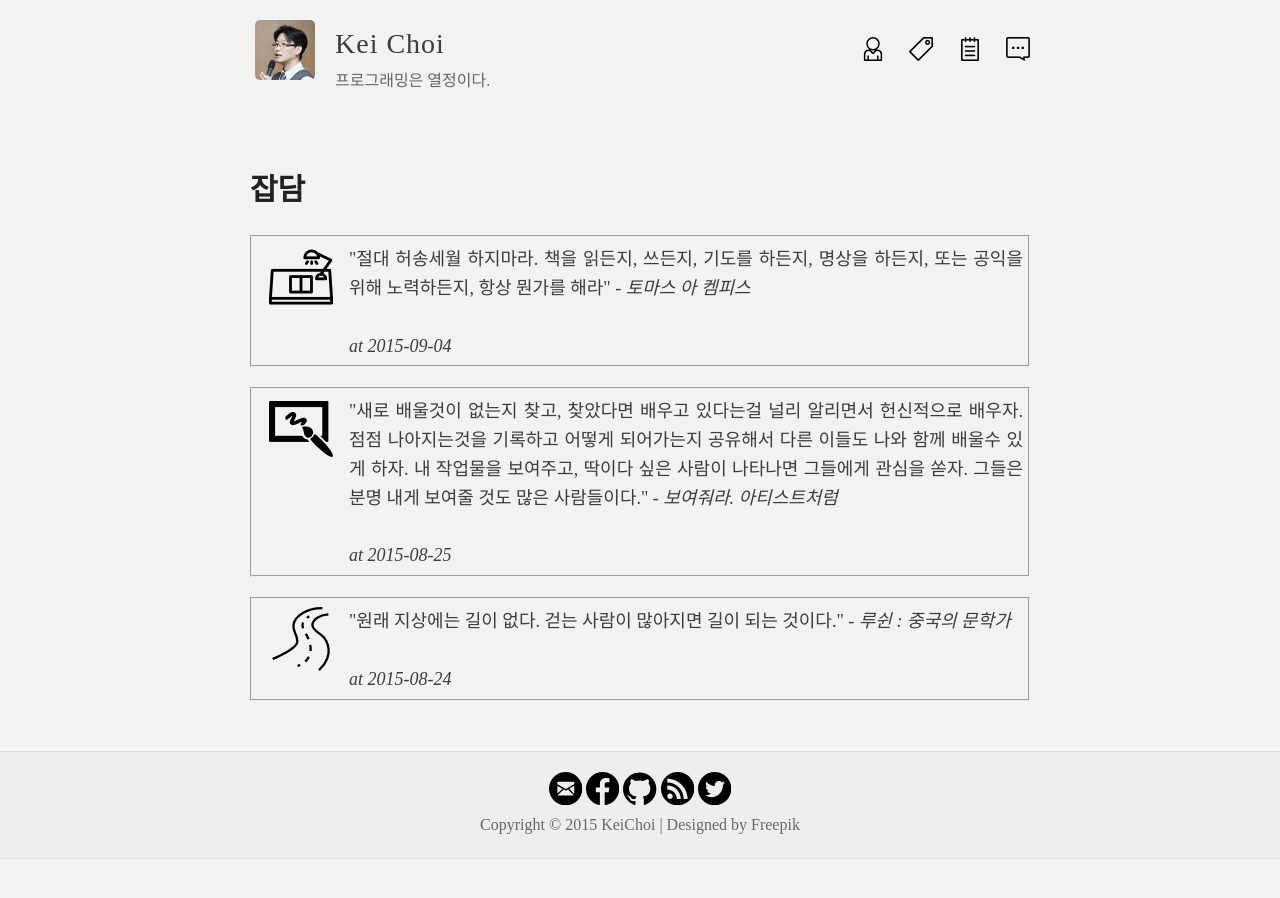
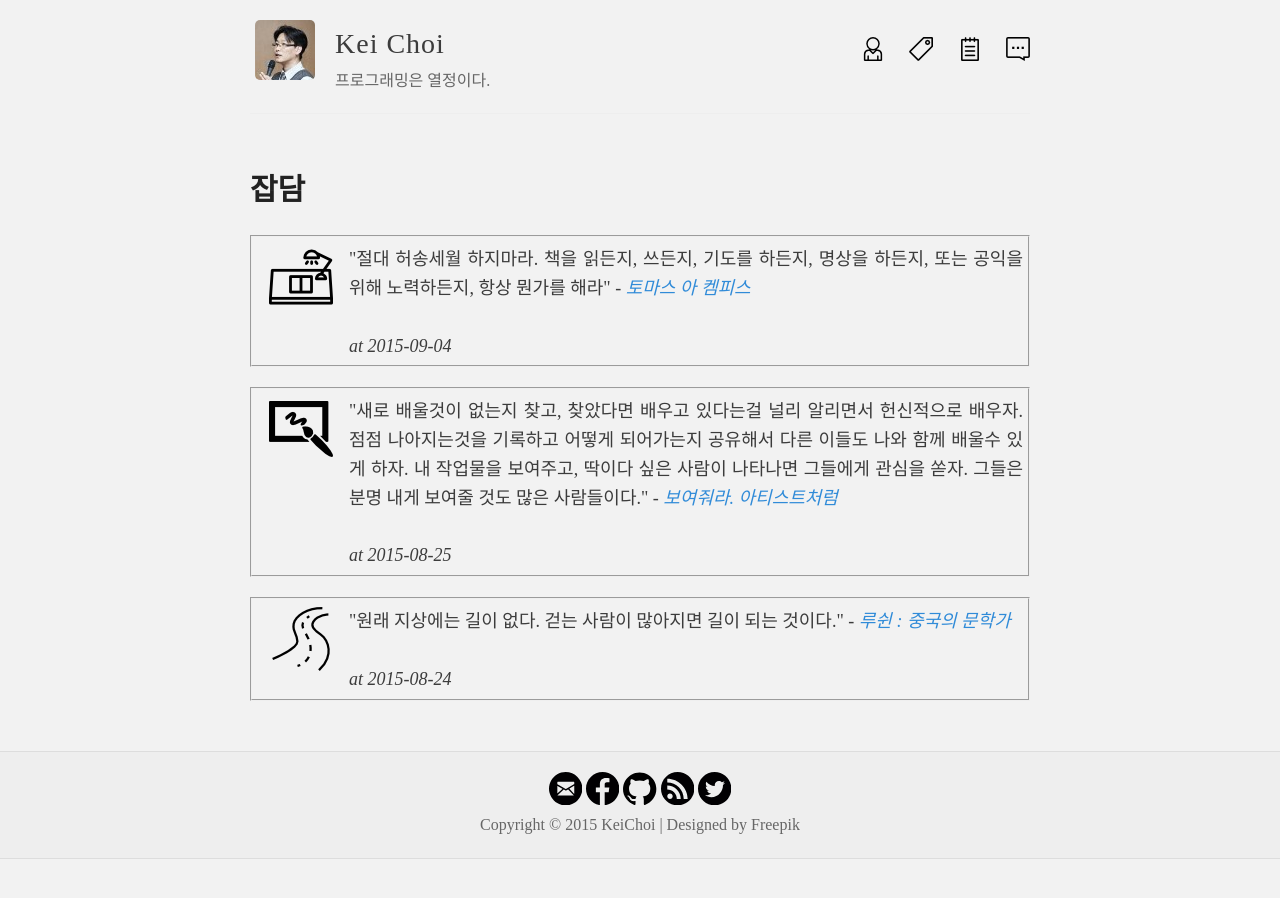
Before and after one commit to hanul93/hanul93.github.com, a Jekyll site: the page built from micro.md, in a window 1280 px wide. Built offline with Jekyll 4.4.1, drawn with Linux system fonts in a browser that asks for light colours; nearby versions of some CDN libraries; Markdown is read by kramdown in place of the engine named in the settings.

Commit message:
modify micro

```diff
--- a/micro.md
+++ b/micro.md
@@ -4,8 +4,8 @@ title: 잡담
 permalink: /micro/
 ---
 
-<fieldset style="margin:20px 0px 20px 0px;padding:5px;"><legend><span><strong></strong></span></legend><!--Creative Commons License--><div style="float: left; width: 88px; margin-top: 3px;"><img alt="Creative Commons License" style="border-width: 0" src="/images/table7.png"/></div><div style="margin-left: 92px; margin-top: 3px; text-align: justify;">"절대 허송세월 하지마라. 책을 읽든지, 쓰든지, 기도를 하든지, 명상을 하든지, 또는 공익을 위해 노력하든지, 항상 뭔가를 해라" <i>- 토마스 아 켐피스<br><br>at 2015-09-04</i></div></fieldset>
+<fieldset style="margin:20px 0px 20px 0px;padding:5px;"><legend><span><strong></strong></span></legend><!--Creative Commons License--><div style="float: left; width: 88px; margin-top: 3px;"><img alt="Creative Commons License" style="border-width: 0" src="/images/table7.png"/></div><div style="margin-left: 92px; margin-top: 3px; text-align: justify;">"절대 허송세월 하지마라. 책을 읽든지, 쓰든지, 기도를 하든지, 명상을 하든지, 또는 공익을 위해 노력하든지, 항상 뭔가를 해라" <i>- <a>토마스 아 켐피스</a><br><br>at 2015-09-04</i></div></fieldset>
 
-<fieldset style="margin:20px 0px 20px 0px;padding:5px;"><legend><span><strong></strong></span></legend><!--Creative Commons License--><div style="float: left; width: 88px; margin-top: 3px;"><img alt="Creative Commons License" style="border-width: 0" src="/images/paint86.png"/></div><div style="margin-left: 92px; margin-top: 3px; text-align: justify;">"새로 배울것이 없는지 찾고, 찾았다면 배우고 있다는걸 널리 알리면서 헌신적으로 배우자. 점점 나아지는것을 기록하고 어떻게 되어가는지 공유해서 다른 이들도 나와 함께 배울수 있게 하자. 내 작업물을 보여주고, 딱이다 싶은 사람이 나타나면 그들에게 관심을 쏟자. 그들은 분명 내게 보여줄 것도 많은 사람들이다." <i>- 보여줘라. 아티스트처럼<br><br>at 2015-08-25</i></div></fieldset>
+<fieldset style="margin:20px 0px 20px 0px;padding:5px;"><legend><span><strong></strong></span></legend><!--Creative Commons License--><div style="float: left; width: 88px; margin-top: 3px;"><img alt="Creative Commons License" style="border-width: 0" src="/images/paint86.png"/></div><div style="margin-left: 92px; margin-top: 3px; text-align: justify;">"새로 배울것이 없는지 찾고, 찾았다면 배우고 있다는걸 널리 알리면서 헌신적으로 배우자. 점점 나아지는것을 기록하고 어떻게 되어가는지 공유해서 다른 이들도 나와 함께 배울수 있게 하자. 내 작업물을 보여주고, 딱이다 싶은 사람이 나타나면 그들에게 관심을 쏟자. 그들은 분명 내게 보여줄 것도 많은 사람들이다." <i>- <a>보여줘라. 아티스트처럼</a><br><br>at 2015-08-25</i></div></fieldset>
 
-<fieldset style="margin:20px 0px 20px 0px;padding:5px;"><legend><span><strong></strong></span></legend><!--Creative Commons License--><div style="float: left; width: 88px; margin-top: 3px;"><img alt="Creative Commons License" style="border-width: 0" src="/images/road23.png"/></div><div style="margin-left: 92px; margin-top: 3px; text-align: justify;">"원래 지상에는 길이 없다. 걷는 사람이 많아지면 길이 되는 것이다." <i>- 루쉰 : 중국의 문학가<br><br>at 2015-08-24</i></div></fieldset>
+<fieldset style="margin:20px 0px 20px 0px;padding:5px;"><legend><span><strong></strong></span></legend><!--Creative Commons License--><div style="float: left; width: 88px; margin-top: 3px;"><img alt="Creative Commons License" style="border-width: 0" src="/images/road23.png"/></div><div style="margin-left: 92px; margin-top: 3px; text-align: justify;">"원래 지상에는 길이 없다. 걷는 사람이 많아지면 길이 되는 것이다." <i>- <a>루쉰 : 중국의 문학가</a><br><br>at 2015-08-24</i></div></fieldset>
```
